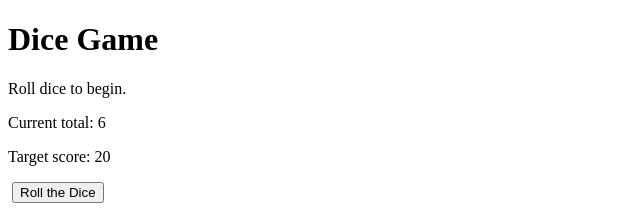
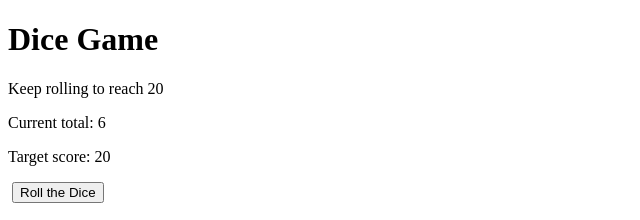
Before and after one commit to michaelmullany/CN-Dice-Game-1P, a plain HTML site: page index.html in a window 1280 px wide. Both pictures are taken after a click on the button "Roll the Dice". Shown: the top 220 px of the page, 0-640 px from the left. Drawn offline with Linux system fonts and the light colour scheme.

Commit message:
Display Win/Loss messages

```diff
--- a/app.js
+++ b/app.js
@@ -6,6 +6,7 @@ let illegalValue = 1;
 const rollButton = document.getElementById("rollButton");
 const currentScoreDisplay = document.getElementById("currentScore");
 const targetScoreDisplay = document.getElementById("targetScore");
+const instructionText = document.getElementById("instruction");
 
 // Set a variable for the target score so it can be changed easily
 targetScoreDisplay.textContent = targetScore;
@@ -21,18 +22,27 @@ rollButton.addEventListener("click", () => {
     }
 
     currentScore += diceValue;
-    currentScoreDisplay.textContent = currentScore;
+    updateScoreDisplay();
 
-    if (currentScore > targetScore) {
+    if (currentScore >= targetScore) {
         processWin();
+        return;
     }
-    // Neither lost nor won: Wait for next click
+
+    instructionText.textContent = `Keep rolling to reach ${targetScore}`;
 });
 
+const updateScoreDisplay = () => {
+    currentScoreDisplay.textContent = currentScore;
+};
+
 const processLoss = () => {
-    console.log("You Lost!")
+    currentScore = 0;
+    updateScoreDisplay();
+    instructionText.textContent = "You Lost! Roll the dice to start a new game.";
 };
 
 const processWin = () => {
-    console.log("You Won!")
+    currentScore = 0;
+    instructionText.textContent = "You Win! Roll the dice to start a new game.";
 };
--- a/index.html
+++ b/index.html
@@ -10,7 +10,7 @@
 <body>
     <header>
         <h1>Dice Game</h1>
-        <p>Roll dice to begin.</p>
+        <p id="instruction">Roll dice to begin.</p>
     </header>
     <main>
         <p>Current total: <span id="currentScore">0</span></p>
```
